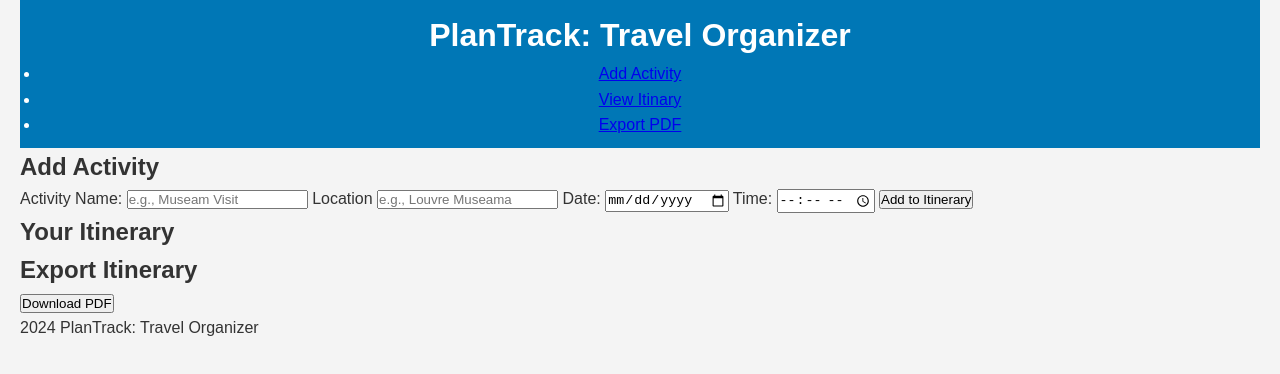
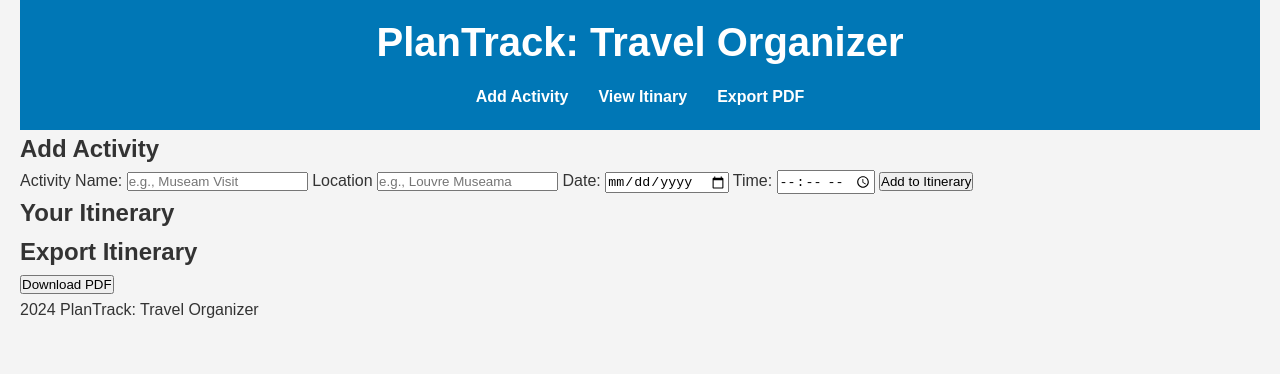
Before and after one commit to agodahdev/MyTravel, a plain HTML site: page index.html in a window 1280 px wide. Drawn offline with Linux system fonts and the light colour scheme.

Commit message:
added styling to header and nav bar

```diff
--- a/assets/css/styles.css
+++ b/assets/css/styles.css
@@ -20,3 +20,24 @@ header {
     padding: 10px 20px;
     text-align: center;
 }
+
+header h1 {
+    font-size: 2.5rem;
+}
+
+nav ul {
+    list-style: none;
+    display: flex;
+    justify-content: center;
+    padding: 10px 0;
+}
+
+nav ul li {
+    margin: 0 15px;
+}
+
+nav ul li a {
+    color: #fff;
+    text-decoration: none;
+    font-weight: bold;
+}
```
